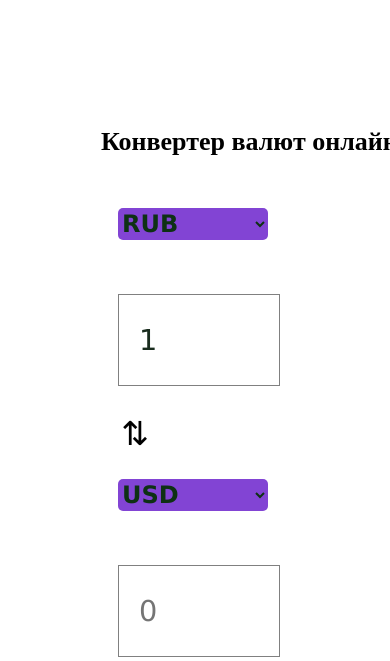
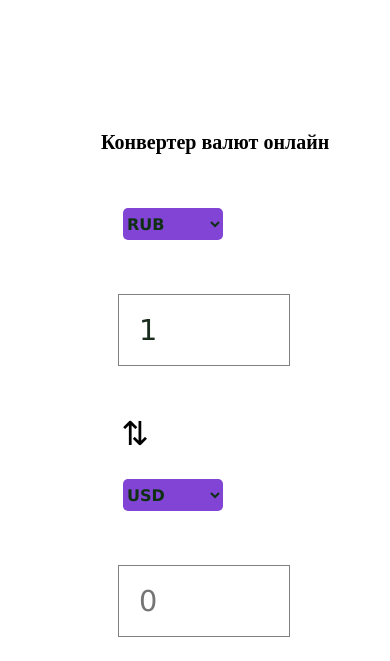
Before and after one commit to ZHumay/Currency-Converter, a plain HTML site: page layihe 3cu/index.html in a window 390 px wide. Shown: the part 73-734 px from the top of the page. Drawn offline with Linux system fonts and the light colour scheme; no server answers.

Commit message:
Add files via upload

```diff
--- a/layihe 3cu/assets/style.css
+++ b/layihe 3cu/assets/style.css
@@ -302,7 +302,7 @@ left: 84px;
 
 
         font-weight: 700;
-        font-size: 26px;
+        font-size: 20px;
         line-height: 42px;
         color: #000000;
         margin: 136px 0px 0px 93px
@@ -338,5 +338,45 @@ left: 84px;
    button#exchange{
     display: none;
    }
+   .rate{
+    background-color: white;
+     color: #000000;
+     width: 190px;
+     height: 35px;
+     border-radius: 15px   ;
+     border-radius: 35px;
+     margin-top: 60px;
+    margin-left: -320px;
+     font-weight: 500;
+     font-size: 20px;
+     text-align: center;
+ }
+ .currency select {
+    font-family: Verdana, Geneva, Tahoma, sans-serif;
+/* background-color:rgb(168, 115, 115); */
+background-color: #8244d4;
+color: #0e3114;
+width : 100px;
+height: 32px;
+border: none;
+margin-right: 90px;
+border-radius: 5px;
+font-size: 1.0rem;
+font-weight: bold;
 
+}
+.currency input {
+    font-family: Verdana, Geneva, Tahoma, sans-serif;
+border: 1px solid gray;
+    background-color: white;
+    color: #192c1e;
+    width: 130px;
+    height: 30px;
+    padding:20px;
+    font-size: 1.8rem;
+    font-weight: 500;
+    margin-top: 54px;
+    margin-right: 60px;
+
+}
     }
```
Also changed, not shown: layihe 3cu/assets/script.js (+16 -0 lines).
